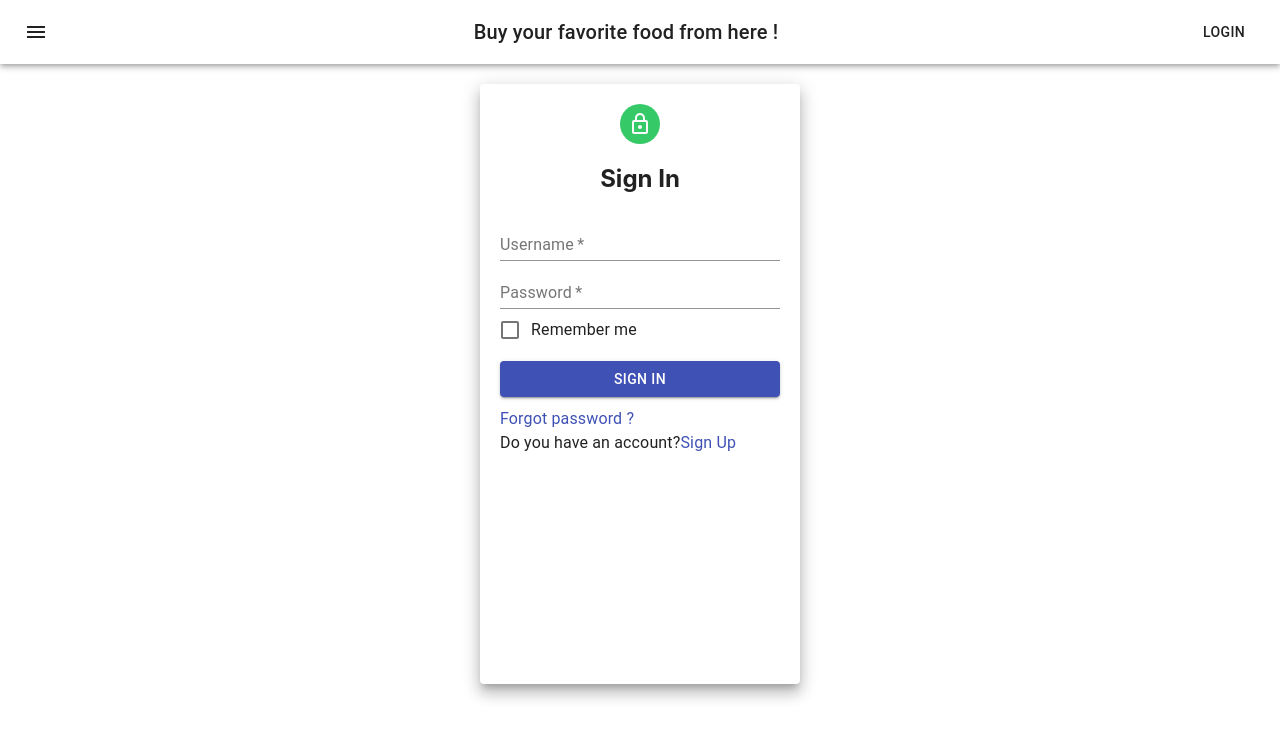
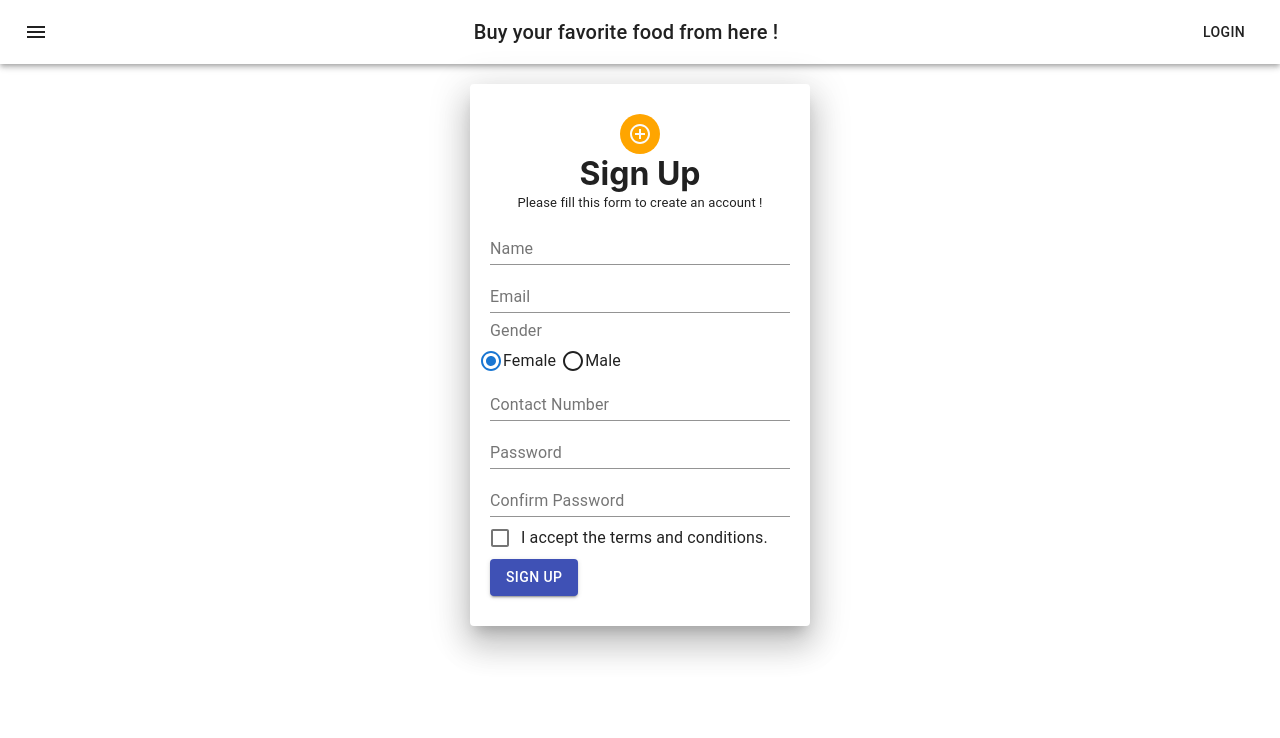
Before and after one commit to NirmaniGunathilaka/OnlineFoodOrderingSystem, a React (Create React App) app in the folder frontend/: page / in a window 1280 px wide. Shown: the top 738 px of the page. Built offline with nearby package versions, Linux system fonts and the light colour scheme.

Commit message:
Sign up page created

```diff
--- a/frontend/src/App.js
+++ b/frontend/src/App.js
@@ -3,12 +3,14 @@ import React from "react";
 import './App.css';
 import Home from './components/Home';
 import Login from './components/login';
+import Signup from './components/signup';
 
 function App() {
   return (
     <div className="App">
       <Home />
-      <Login />
+      {/* <Login /> */}
+      <Signup />
     </div>
   );
 }
--- /dev/null
+++ b/frontend/src/components/signup.js
@@ -0,0 +1,60 @@
+import React from 'react';
+import { Grid, Paper, Avatar, Typography, TextField, Button } from '@material-ui/core';
+import AddCircleOutlineOutlinedIcon from '@mui/icons-material/AddCircleOutlineOutlined';
+import Radio from '@mui/material/Radio';
+import RadioGroup from '@mui/material/RadioGroup';
+import FormControlLabel from '@mui/material/FormControlLabel';
+import FormControl from '@mui/material/FormControl';
+import FormLabel from '@mui/material/FormLabel';
+import Checkbox from '@material-ui/core/Checkbox';
+
+
+const Signup = () => {
+    const paperStyle = { padding: '30px 20px', width: 300, margin: "20px auto" }
+    const headerStyle = { margin: 0 }
+    const avatarStyle = { backgroundColor: 'orange' }
+    const typoStyle = { fontSize: 13 }
+    const marginTop = { marginTop: 10 }
+    return (
+        <Grid align="left">
+            <Paper elevation={20} style={paperStyle}>
+                <Grid align="center">
+                    <Avatar style={avatarStyle}>
+                        <AddCircleOutlineOutlinedIcon />
+                    </Avatar>
+                    <h1 style={headerStyle}>Sign Up</h1>
+                    <Typography varient="caption" style={typoStyle}  gutterBottom>Please fill this form to create an account !</Typography>
+                </Grid>
+                <form>
+                    <TextField fullWidth label='Name' />
+                    <TextField fullWidth label='Email' />
+                    <FormControl component="fieldset" style={marginTop}>
+                        <FormLabel component="legend">Gender</FormLabel>
+                        <RadioGroup
+                            aria-label="gender"
+
+                            defaultValue="female"
+                            name="radio-buttons-group"
+                            style={{ display: 'initial', marginTop: 10 }}
+                        >
+                            <FormControlLabel value="female" control={<Radio />} label="Female" />
+                            <FormControlLabel value="male" control={<Radio />} label="Male" />
+
+                        </RadioGroup>
+                    </FormControl>
+                    <TextField fullWidth label='Contact Number' />
+                    <TextField fullWidth label='Password' type="password" />
+                    <TextField fullWidth label='Confirm Password' type="password"/>
+                    <FormControlLabel
+                        control={<Checkbox name="checkedA" />}
+                        label="I accept the terms and conditions."
+                    />
+                    <Button type="submit" variant='contained' color='primary'>Sign up</Button>
+                </form>
+
+            </Paper>
+        </Grid>
+    )
+}
+
+export default Signup;
```
